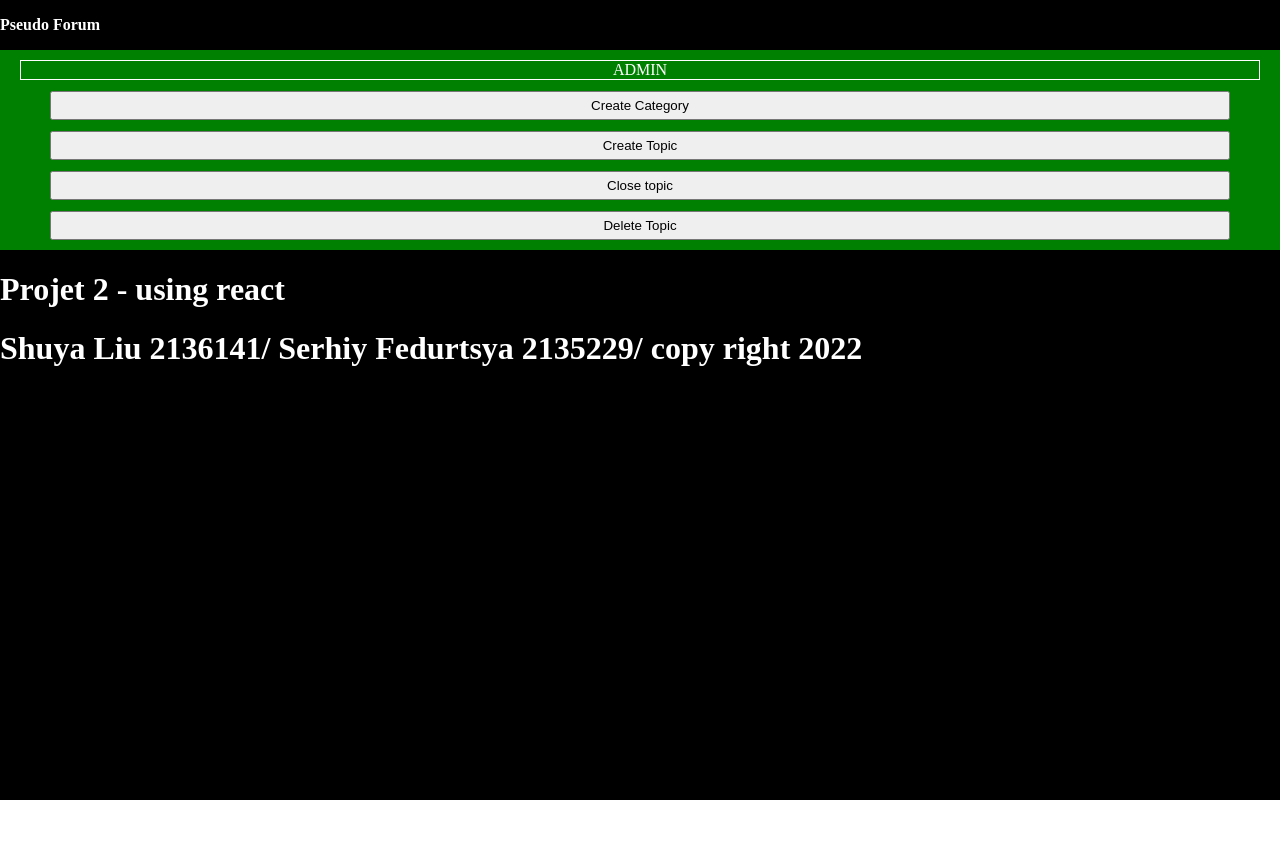
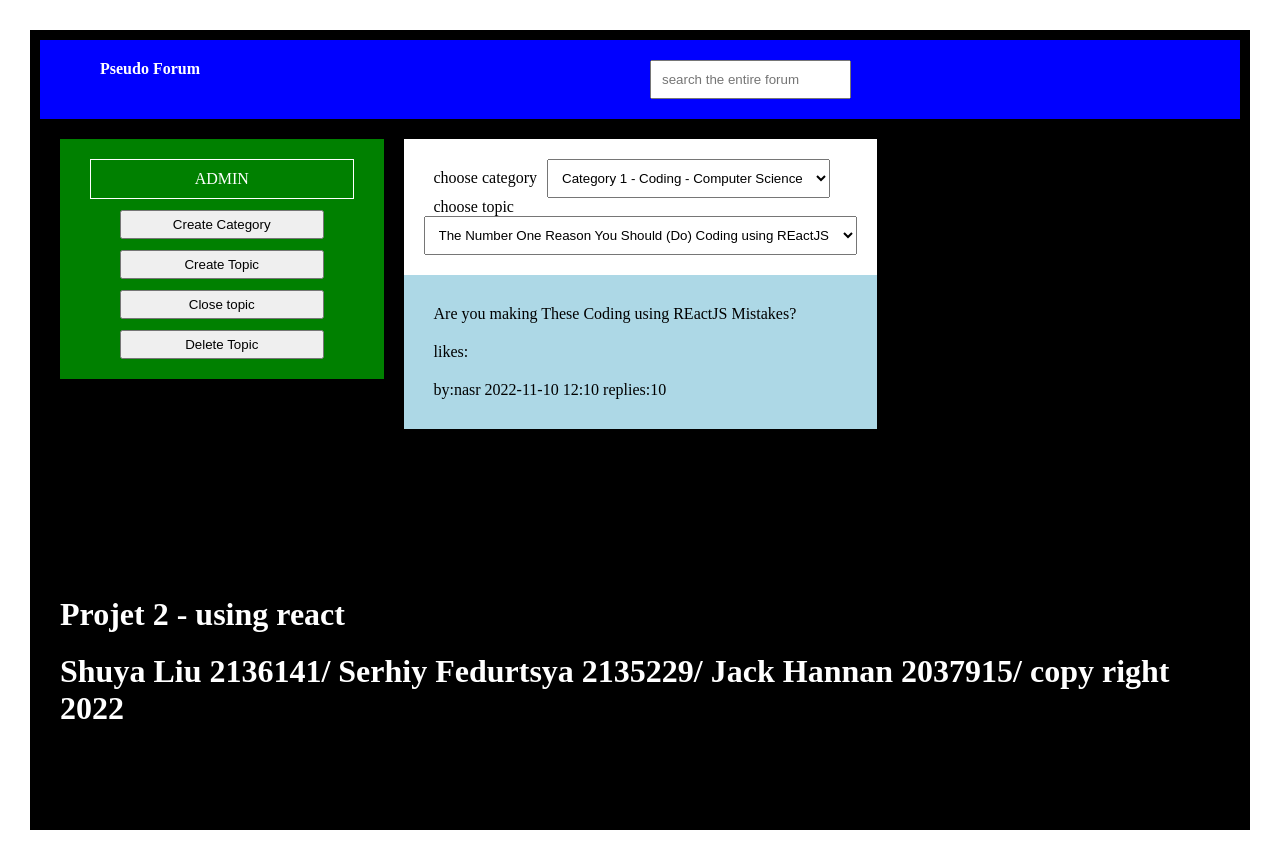
Before and after one commit to dxxxxy/pseudoforum, a React (Vite) app: page / in a window 1280 px wide. Before the commit the page ends 800 px from the top, so only its background shows below. Built offline with nearby package versions, Linux system fonts and the light colour scheme.

Commit message:
Worked on some of the structure so far

```diff
--- a/src/index.css
+++ b/src/index.css
@@ -1,3 +1,9 @@
+* {
+  padding: 10px;
+  margin: 0px;
+  box-sizing: border-box;
+}
+
 body {
   margin: 0;
 }
@@ -11,11 +17,40 @@ main{
 
 #header{
   color: white;
+  background-color: rgb(0, 0, 255);
   font-weight: bold;
+  display: flex;
 }
 
+/*To be changed later --*/
+
+#header p{
+  width: 50%;
+  padding-left: 50px;
+}
+
+#header form{
+  width: 50%;
+  padding-top: 10px;
+}
+
+/*--------------------*/
+
 #body{
+  display: flex;
+  flex-direction: row;
+}
 
+#main-col-div{
+  flex: 1;
+}
+
+#side-col-div{
+  flex:1;
+}
+
+#side-col-end-div{
+  flex: 1;
 }
 
 #footer{
@@ -40,3 +75,12 @@ main{
   padding: 5px;
   color: black;
 }
+
+#main-col-choice-box{
+  background-color: white;
+}
+
+#main-col-forum-box{
+  background-color: lightblue;
+  overflow:scroll;
+}
--- a/src/lib/AdminBox.jsx
+++ b/src/lib/AdminBox.jsx
@@ -2,6 +2,7 @@ function AdminBox () {
     return(
         <div id="admin-div">
             <p>ADMIN</p>
+
             <button>Create Category</button>
             <button>Create Topic</button>
             <button>Close topic</button>
--- a/src/lib/Main.jsx
+++ b/src/lib/Main.jsx
@@ -1,17 +1,24 @@
-import AdminBox from "./AdminBox"
+import MainColumn from "./MainColumn"
+import SideColumn from "./SideColumn"
+import SideColumnEnd from "./SideColumnEnd"
 
 function Header () {
     return(
         <div id="header">
             <p>Pseudo Forum</p>
+            <form>
+                <input type="text" placeholder="search the entire forum"></input>
+            </form>
         </div>
     )
 }
 
 function Body () {
     return(
-        <div>
-            <AdminBox/>
+        <div id="body">
+            <SideColumn/>
+            <MainColumn/>
+            <SideColumnEnd/>
         </div>
     )
 }
@@ -23,6 +30,7 @@ function Footer () {
             <h1>
                 Shuya Liu 2136141/
                 Serhiy Fedurtsya 2135229/
+                Jack Hannan 2037915/
                 copy right 2022
             </h1>
         </div>
--- /dev/null
+++ b/src/lib/MainColChoiceBox.jsx
@@ -0,0 +1,20 @@
+function MainColChoiceBox () {
+    return(
+        <div id="main-col-choice-box">
+            <form>
+                <label htmlFor="firstSelect">choose category</label>
+                <select name="firstSelect">
+                    <option value="1">Category 1 - Coding - Computer Science</option>
+                    <option value="2">Category 2 - Biology - Applied Sciences</option>
+                    <option value="3">Category 3 - gaming</option>
+                </select>
+                <label htmlFor="secondSelect">choose topic</label>
+                <select name="secondSelect">
+                    <option value="e">The Number One Reason You Should (Do) Coding using REactJS</option>
+                </select>
+            </form>
+        </div>
+    )
+}
+
+export default MainColChoiceBox
--- /dev/null
+++ b/src/lib/MainColForumBox.jsx
@@ -0,0 +1,13 @@
+function MainColForumBox () {
+    return(
+        <div id="main-col-forum-box">
+            <div id="forum-item">
+                <p>Are you making These Coding using REactJS Mistakes?</p>
+                <p>likes:</p>
+                <p>by:nasr  2022-11-10 12:10    replies:10</p>
+            </div>
+        </div>
+    )
+}
+
+export default MainColForumBox
--- /dev/null
+++ b/src/lib/MainColumn.jsx
@@ -0,0 +1,13 @@
+import MainColChoiceBox from "./MainColChoiceBox"
+import MainColForumBox from "./MainColForumBox"
+
+function MainColumn () {
+    return(
+        <div id="main-col-div">
+            <MainColChoiceBox/>
+            <MainColForumBox/>
+        </div>
+    )
+}
+
+export default MainColumn
--- /dev/null
+++ b/src/lib/SideColEndRecent.jsx
@@ -0,0 +1,19 @@
+function SideColEndRecent () {
+    return(
+        <div id="side-col-end-recent">
+            <h1>Recent Posts</h1>
+            <table>
+                <thead>
+                    <tr>
+                        <td>author</td>
+                        <td>date</td>
+                        <td>rate</td>
+                    </tr>
+                </thead>
+                <tbody></tbody>
+            </table>
+        </div>
+    )
+}
+
+export default SideColEndRecent
--- /dev/null
+++ b/src/lib/SideColEndTopicStats.jsx
@@ -0,0 +1,19 @@
+function SideColEndTopicStats () {
+    return(
+        <div id="side-col-end-topic">
+            <h1>Topic Stats</h1>
+            <table>
+                <thead>
+                    <tr>
+                        <td>topic_title</td>
+                        <td>nberPost</td>
+                        <td>status</td>
+                    </tr>
+                </thead>
+                <tbody></tbody>
+            </table>
+        </div>
+    )
+}
+
+export default SideColEndTopicStats
--- /dev/null
+++ b/src/lib/SideColEndUserStats.jsx
@@ -0,0 +1,18 @@
+function SideColEndUserStats () {
+    return(
+        <div id="side-col-end-user">
+            <h1>Users Stats</h1>
+            <table>
+                <thead>
+                    <tr>
+                        <td>user</td>
+                        <td>nberPost</td>
+                    </tr>
+                </thead>
+                <tbody></tbody>
+            </table>
+        </div>
+    )
+}
+
+export default SideColEndUserStats
--- /dev/null
+++ b/src/lib/SideColumn.jsx
@@ -0,0 +1,11 @@
+import AdminBox from "./AdminBox"
+
+function SideColumn () {
+    return(
+        <div id="side-col-div">
+            <AdminBox/>
+        </div>
+    )
+}
+
+export default SideColumn
--- /dev/null
+++ b/src/lib/SideColumnEnd.jsx
@@ -0,0 +1,15 @@
+import SideColEndRecent from "./SideColEndRecent"
+import SideColEndTopicStats from "./SideColEndTopicStats"
+import SideColEndUserStats from "./SideColEndUserStats"
+
+function SideColumnEnd () {
+    return(
+        <div id="side-col-end-div">
+            <SideColEndTopicStats/>
+            <SideColEndRecent/>
+            <SideColEndUserStats/>
+        </div>
+    )
+}
+
+export default SideColumnEnd
```
